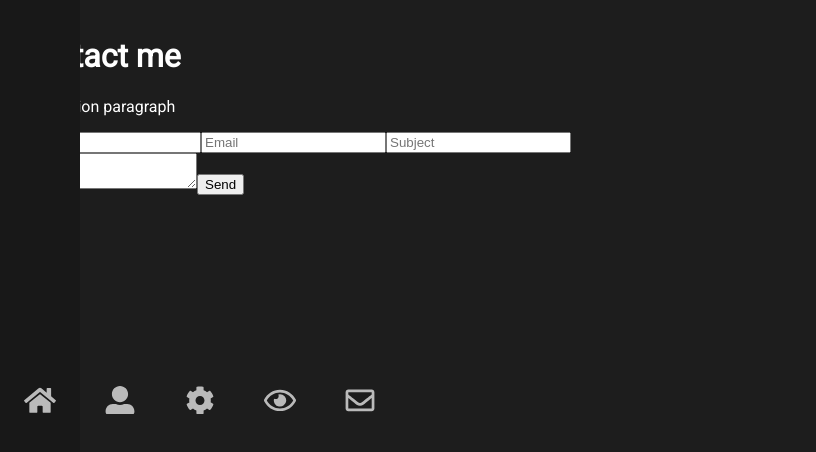
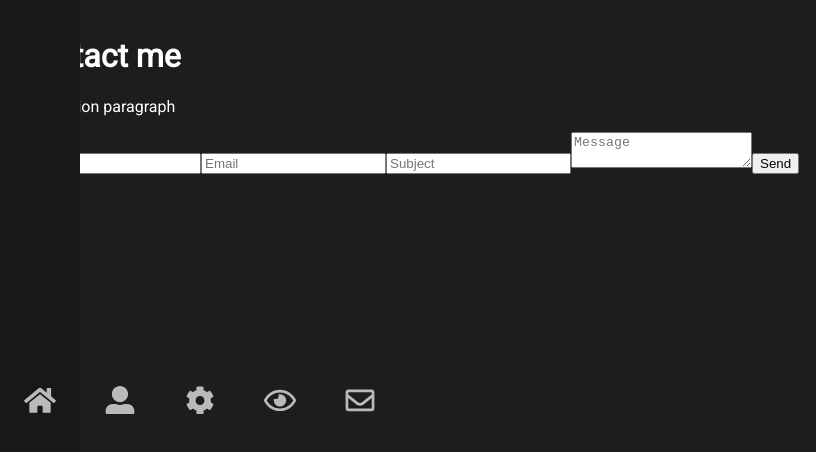
Before and after one commit to ranm13/portfolio, a React (Create React App) app: page /contact in a window 600 px wide. Shown: the top 452 px of the page, 816 px wide, since content can reach past the window. Built offline with nearby package versions, Linux system fonts and the light colour scheme.

Commit message:
added Contact.css file and connection

```diff
--- a/src/components/pages/Contact.css
+++ b/src/components/pages/Contact.css
@@ -0,0 +1,11 @@
+@media screen and (min-width: 600px) {
+    .contact-page-container{
+        width: 600px;
+    }
+}
+
+@media screen and (max-width: 600px) {
+    .contact-page-container{
+        width: 100vh;
+    }
+}
--- a/src/components/pages/Contact.jsx
+++ b/src/components/pages/Contact.jsx
@@ -1,6 +1,6 @@
 import React, {Component} from "react";
 import axios from 'axios';
-// import "./Contact.css";
+import "./Contact.css";
 
 class Contact extends Component{
   constructor(){
```
